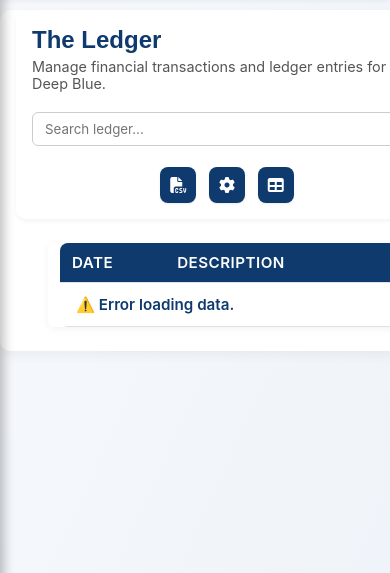
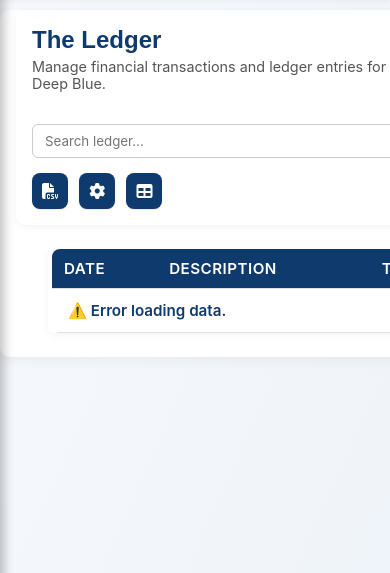
Before and after one commit to RayWalsh/Deepblue_demuro, a Flask app: page /ledger in a window 390 px wide. Shown: the part 60-633 px from the top of the page. Run offline with Flask 3, Linux system fonts and the light colour scheme; the visitor is signed in with stand-in values (Sample User, id 1).

Commit message:
📱 Ledger mobile layout refinement — edge, buttons, and scroll polish
- Fixed header right-edge overflow and equalised horizontal padding   - Re-aligned CSV, cog, and table buttons to left under header   - Reduced excess left padding on table for better balance   - Added iOS-style scroll fade indicator for horizontal tables   - Improved overall mobile readability and alignment   - No changes to desktop or iPad layout

```diff
--- a/templates/ledger.html
+++ b/templates/ledger.html
@@ -106,7 +106,7 @@
 <!-- ===== INLINE STYLES ===== -->
 <style>
 /* =========================================
-   🧭 Ledger Layout — Responsive & Polished
+   🧭 Ledger Layout — Mobile & Desktop Polished
    ========================================= */
 
 /* ===== Header Section ===== */
@@ -115,13 +115,13 @@
   flex-wrap: wrap;
   justify-content: space-between;
   align-items: flex-end;
-  padding: 1rem 0;
+  padding: 1rem;
   background: rgba(255, 255, 255, 0.75);
   backdrop-filter: blur(5px);
   border-radius: 10px;
-  margin-bottom: 1rem;
+  margin: 0 auto 1rem auto;
   box-shadow: 0 2px 6px rgba(0, 0, 0, 0.05);
-  width: 100%;
+  width: calc(100% - 2rem); /* equal breathing both sides */
   max-width: 100%;
 }
 
@@ -134,7 +134,7 @@
 .ledger-subtitle {
   font-size: 0.9rem;
   color: #555;
-  margin: 0 0 0.5rem 0;
+  margin: 0 0 0.75rem 0;
 }
 
 .header-left {
@@ -144,7 +144,7 @@
 .header-right {
   display: flex;
   align-items: center;
-  gap: 0.8rem;
+  gap: 0.7rem;
   flex-wrap: wrap;
 }
 
@@ -178,7 +178,21 @@
   width: 100%;
   overflow-x: auto;
   -webkit-overflow-scrolling: touch;
-  padding-left: 0.75rem; /* gives breathing space on mobile */
+  scroll-snap-type: x mandatory;
+  position: relative;
+  padding-left: 0.25rem;
+  padding-right: 0.25rem;
+}
+
+.table-wrapper::after {
+  content: "";
+  position: absolute;
+  top: 0;
+  right: 0;
+  width: 20px;
+  height: 100%;
+  pointer-events: none;
+  background: linear-gradient(to left, rgba(255,255,255,0.9), transparent);
 }
 
 .table-scroll {
@@ -225,32 +239,26 @@
     flex-direction: column;
     align-items: flex-start;
     gap: 0.75rem;
-    padding: 1rem;
     width: 100%;
-    border-radius: 10px;
-    margin: 0 auto 1rem auto;
-    box-shadow: 0 2px 4px rgba(0, 0, 0, 0.05);
   }
 
   .header-right {
     width: 100%;
-    justify-content: center;
+    justify-content: flex-start; /* 👈 align buttons left again */
+    margin-top: 0.5rem;
   }
 
   .search-bar {
     flex: 1 1 100%;
-    margin-bottom: 0.5rem;
+    margin-bottom: 0.25rem;
   }
 
-  /* smooth scroll feel */
   .table-wrapper {
-    overflow-x: auto !important;
-    -webkit-overflow-scrolling: touch;
-    width: 100%;
+    padding-left: 0.25rem;
+    padding-right: 0.25rem;
   }
 
   .table-scroll {
-    display: block;
     min-width: max-content;
   }
 }
```
